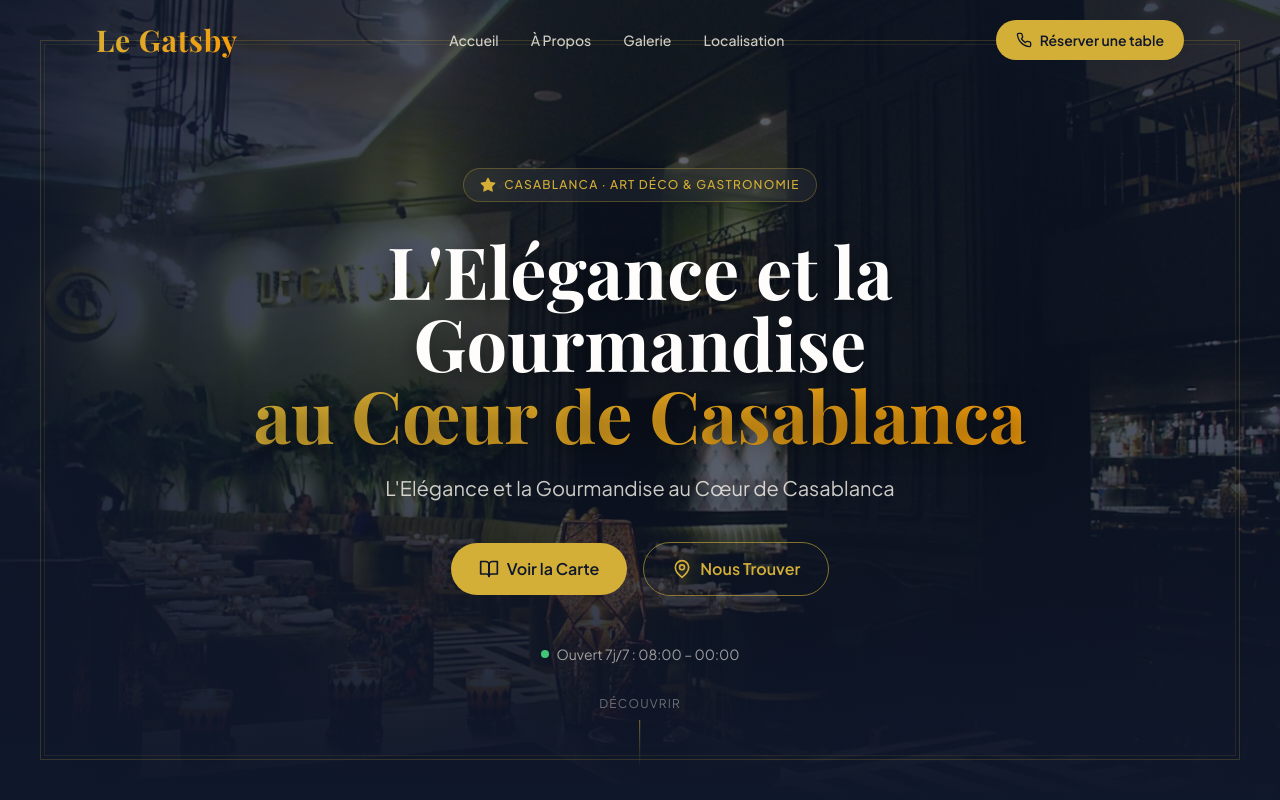
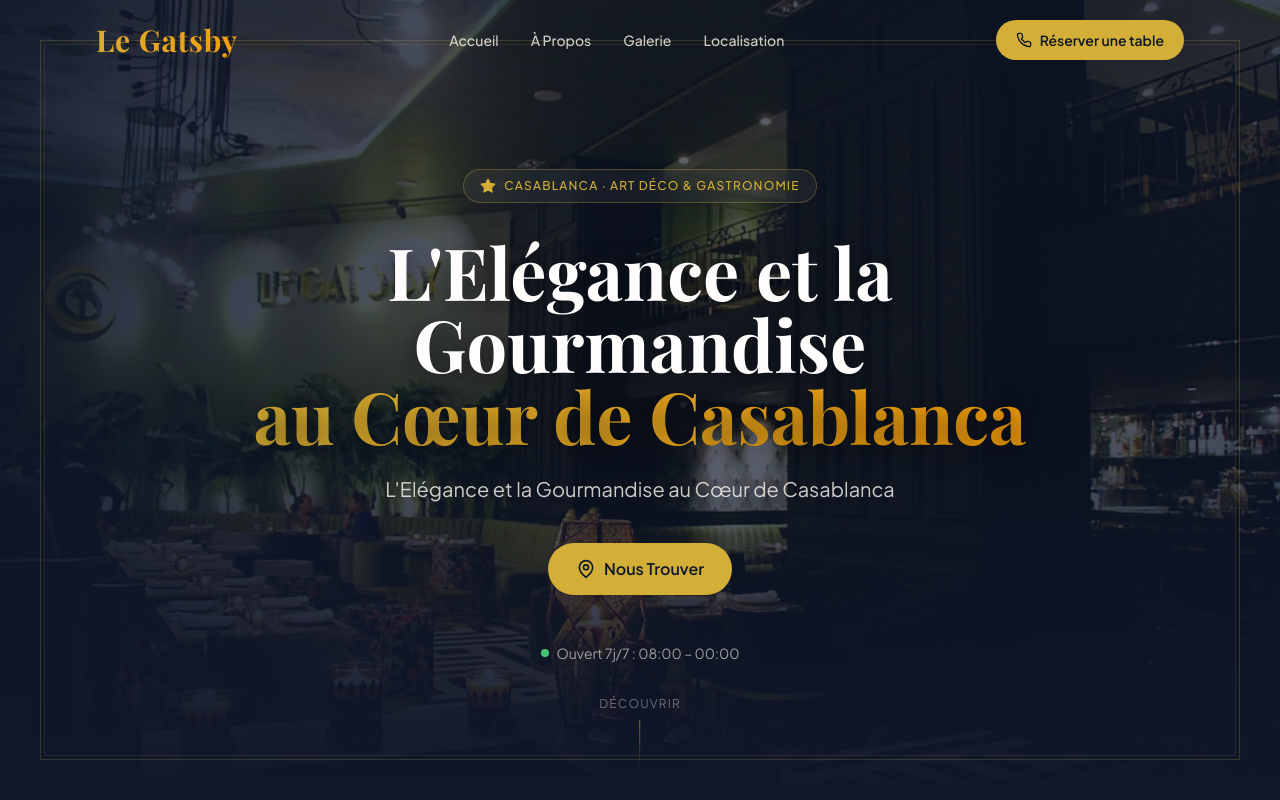
Before and after one commit to medfassi20/legatsby-casablanca, a React (Vite) app: page / in a window 1280 px wide. Shown: the top 800 px of the page. Built offline with nearby package versions, Linux system fonts and the light colour scheme; a web font is replaced by a local one.

Commit message:
Update Hero.tsx

```diff
--- a/src/components/Hero.tsx
+++ b/src/components/Hero.tsx
@@ -46,11 +46,7 @@ export default function Hero() {
 
         {/* Dual buttons */}
         <div className="mt-10 flex flex-col sm:flex-row items-center justify-center gap-4 animate-fade-in-up [animation-delay:400ms] opacity-0">
-          <a href="#menu" className="btn-gold w-full sm:w-auto">
-            <BookOpen className="w-5 h-5" />
-            Voir la Carte
-          </a>
-          <a href="#localisation" className="btn-outline w-full sm:w-auto">
+          <a href="#localisation" className="btn-gold w-full sm:w-auto">
             <MapPin className="w-5 h-5" />
             Nous Trouver
           </a>
```
